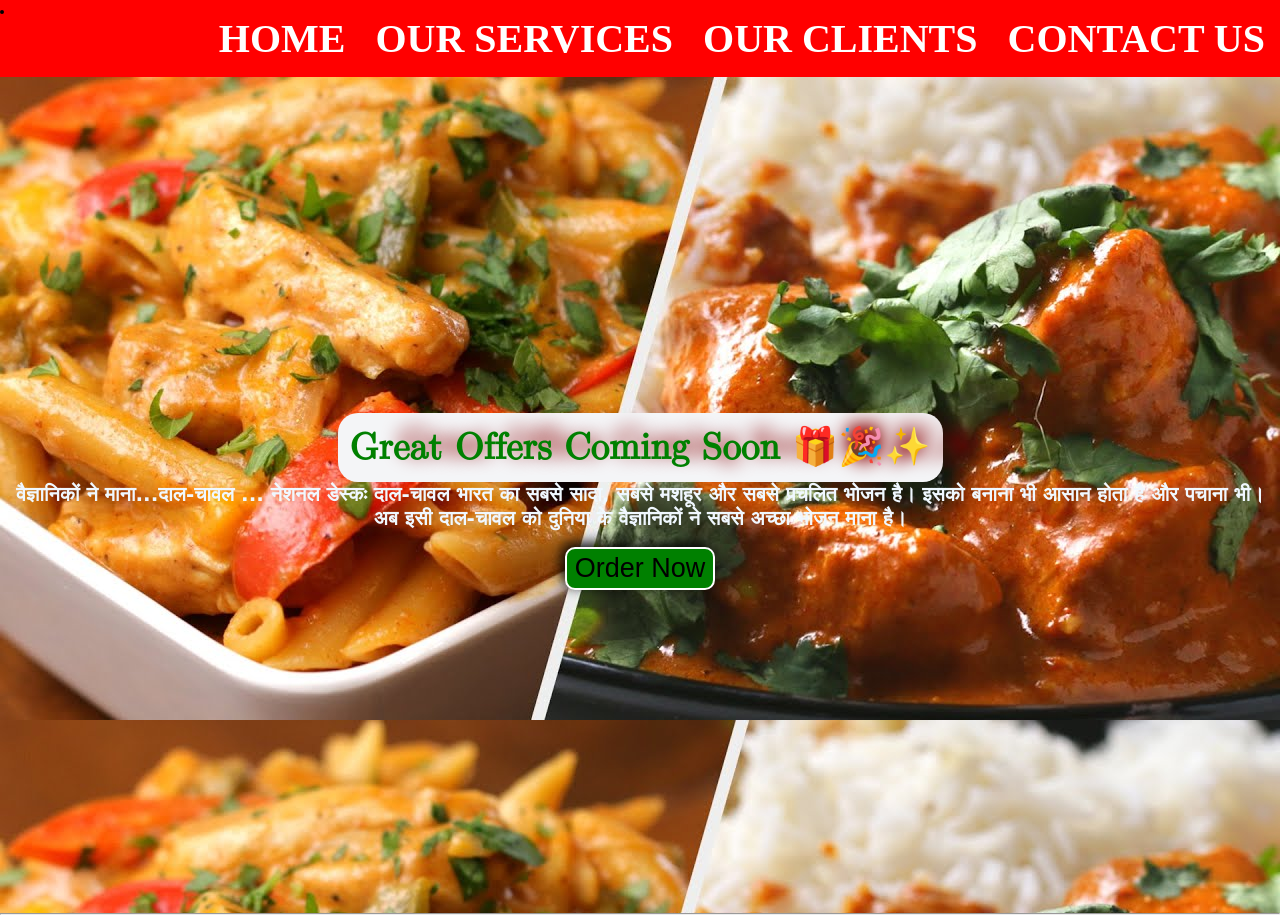
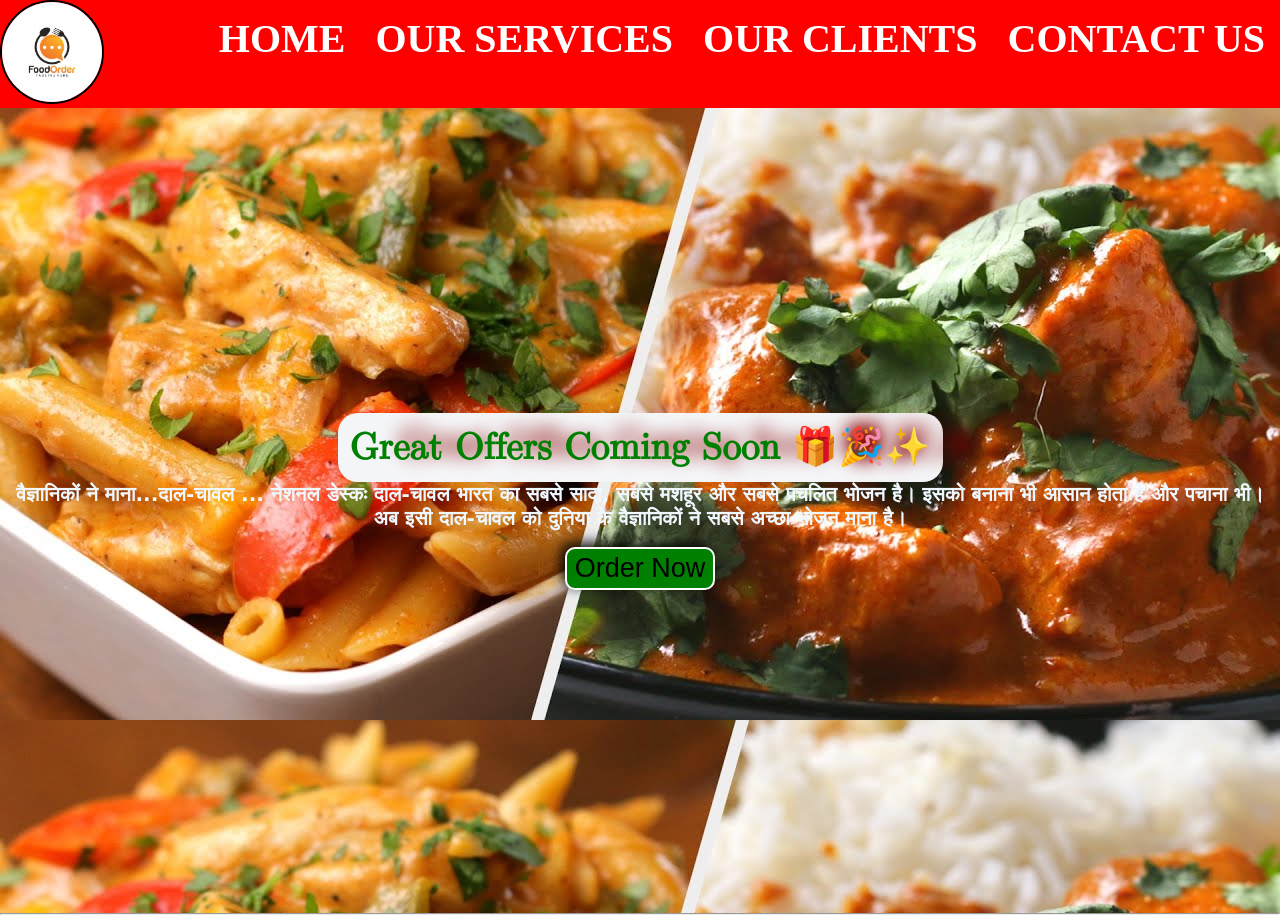
Before and after one commit to foodwebsite12/food4, a plain HTML site: page index.html in a window 1280 px wide. Shown: the top 915 px of the page. Drawn offline with Linux system fonts and the light colour scheme; the site is published under a folder, as on GitHub Pages, so addresses that start at the root find nothing.

Commit message:
Update index.html

```diff
--- a/index.html
+++ b/index.html
@@ -14,7 +14,7 @@
 <body>
     <nav>
         <div id="logo">
-            <img src="/image/logo1.jpg" alt="">
+            <img src="./image/logo1.jpg" alt="">
         </div>
 
         <div class="openMenu">
```
